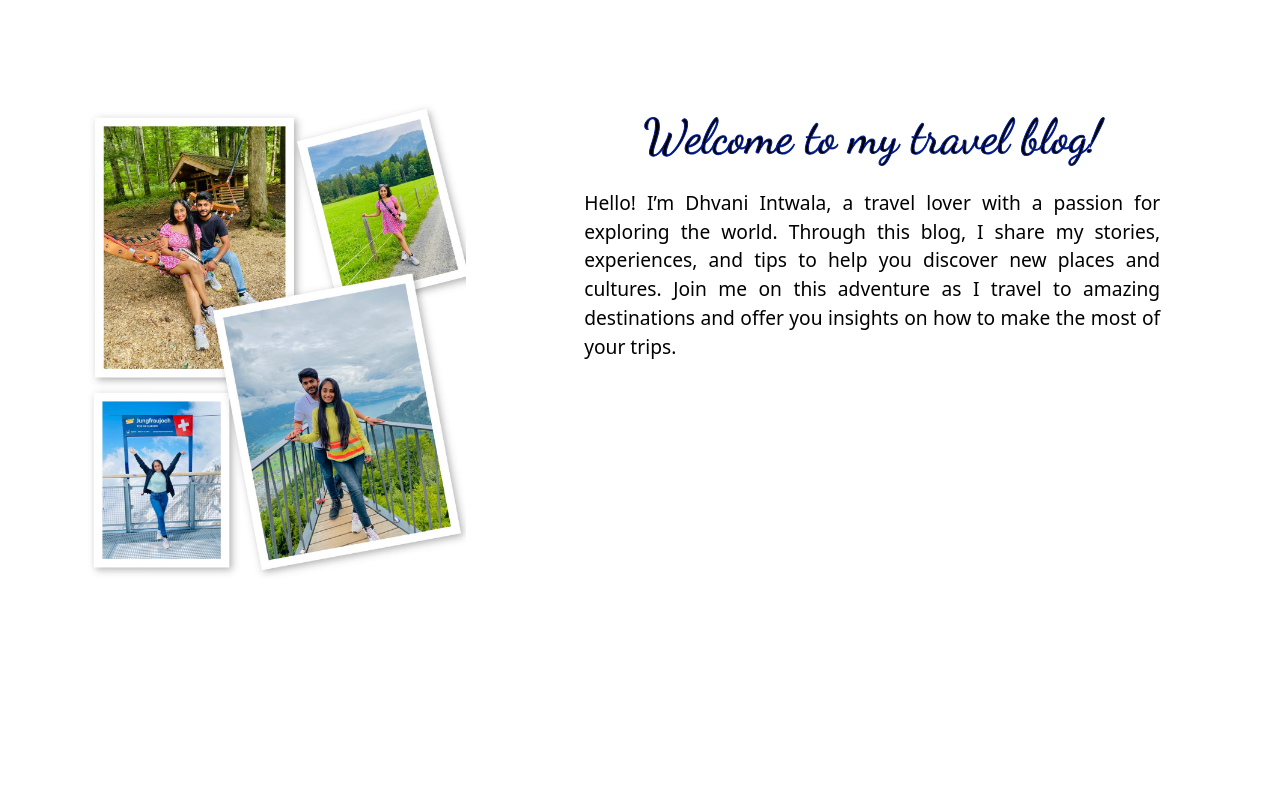
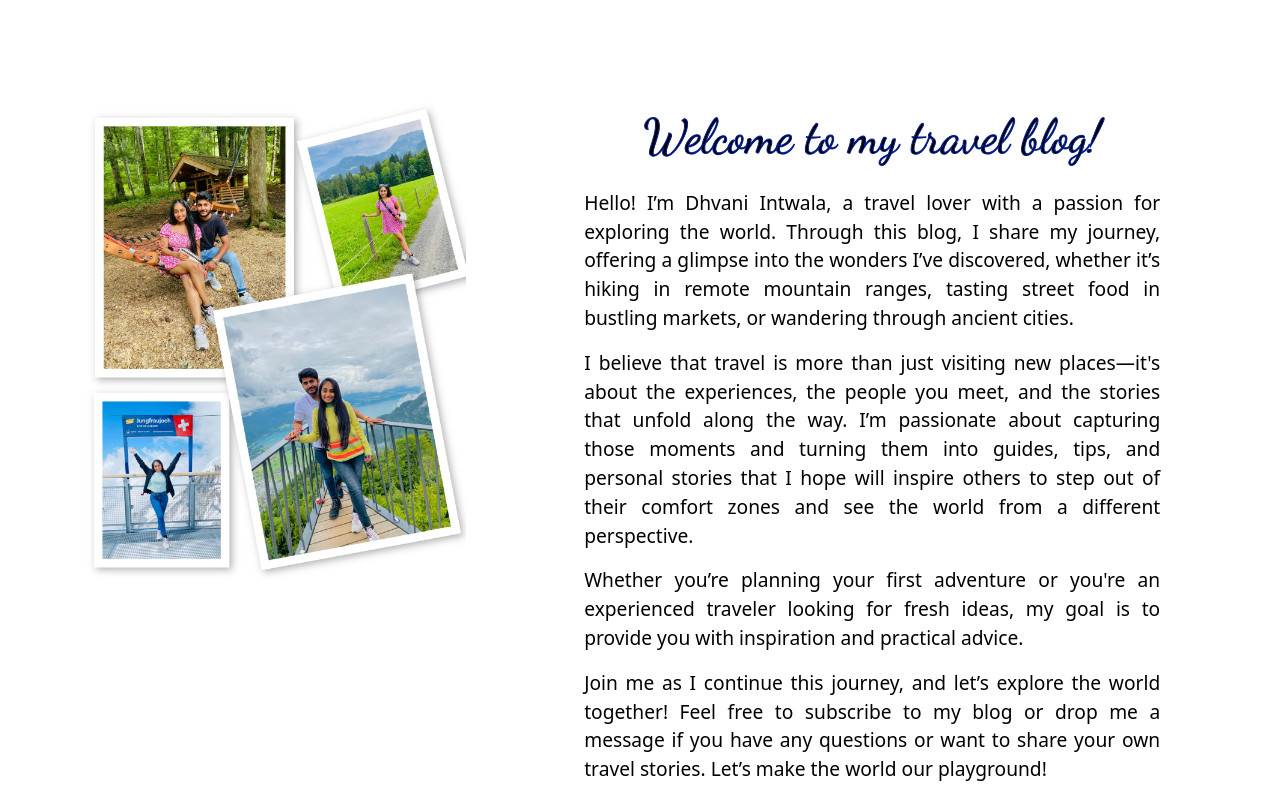
Before and after one commit to Dhvani-intwala/travel-blog, a React (Create React App) app: page / in a window 1280 px wide. Shown: the part 1104-1904 px from the top of the page. Before the commit the page ends 1683 px from the top, so only its background shows below. Built offline with nearby package versions, Linux system fonts and the light colour scheme; a web font is replaced by a local one.

Commit message:
Added aboutme section with css

```diff
--- a/src/home.js
+++ b/src/home.js
@@ -47,10 +47,28 @@ const Home = () => {
                             <h1 className='beautiful-text mb-2'>Welcome to my travel blog!</h1>
                             <p className='aboutme-text'>
                                 Hello! I’m Dhvani Intwala, a travel lover with a passion for exploring the world.
-                                Through this blog, I share my stories, experiences, and tips to help you discover
-                                new places and cultures. Join me on this adventure as I travel to amazing destinations
-                                and offer you insights on how to make the most of your trips.
+                                Through this blog, I share my journey, offering a glimpse into the wonders I’ve
+                                discovered, whether it’s hiking in remote mountain ranges, tasting street food in bustling markets,
+                                or wandering through ancient cities.
                             </p>
+                           <p className='aboutme-text'>
+                                I believe that travel is more than just visiting new places—it's about the experiences, the people you meet,
+                                and the stories that unfold along the way. I’m passionate about capturing those moments and turning them into
+                                guides, tips, and personal stories that I hope will inspire others to step out of their comfort zones and see
+                                the world from a different perspective.
+
+                            </p>
+
+                            <p className='aboutme-text'>
+                                Whether you’re planning your first adventure or you're an experienced traveler looking for fresh ideas, my goal is to
+                                provide you with inspiration and practical advice.
+                            </p>
+
+                            <p className='aboutme-text'>
+                                Join me as I continue this journey, and let’s explore the world together! Feel free to subscribe to my blog or drop me a message if you have any questions or want to share your own travel stories.
+                                Let’s make the world our playground!
+                            </p>
+
                         </div>
                     </div>
                 </div>
```
